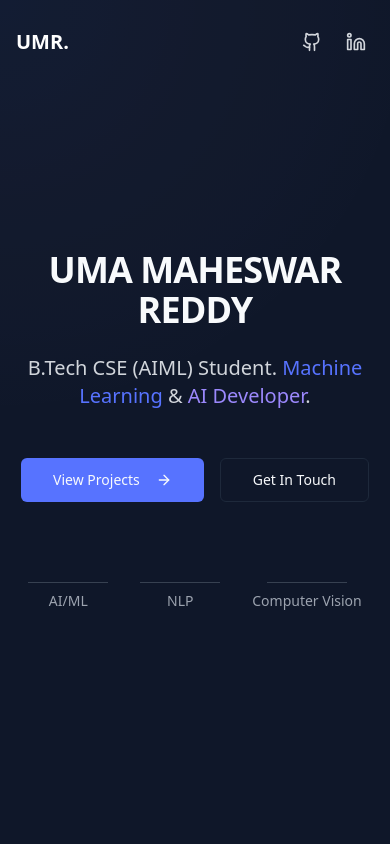
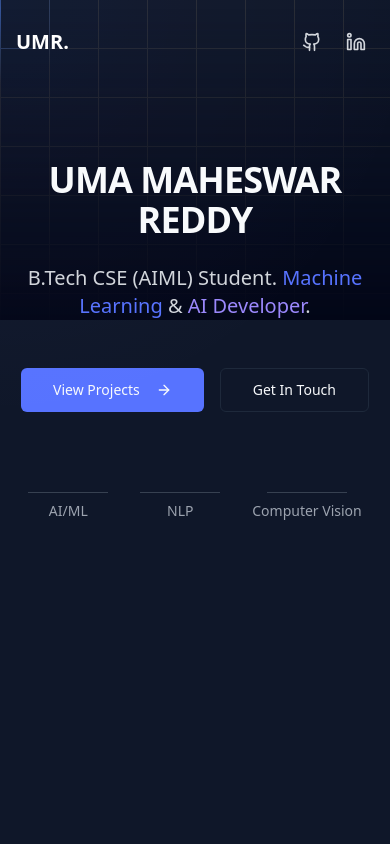
Before and after one commit to Umamahesh8838/uma-portfolio-blueprint, a React (Vite) app: page / in a window 390 px wide. Shown: the top 844 px of the page. Built offline with nearby package versions, Linux system fonts and the light colour scheme.

Commit message:
feat: Integrate background ripple effect
Integrate the `BackgroundCells` component into the project, including installation of `framer-motion` and updating the HeroSection to utilize the new component.

```diff
--- a/package.json
+++ b/package.json
@@ -45,6 +45,7 @@
     "cmdk": "^1.0.0",
     "date-fns": "^3.6.0",
     "embla-carousel-react": "^8.3.0",
+    "framer-motion": "^12.18.1",
     "input-otp": "^1.2.4",
     "lucide-react": "^0.462.0",
     "next-themes": "^0.3.0",
--- a/src/components/HeroSection.tsx
+++ b/src/components/HeroSection.tsx
@@ -2,17 +2,14 @@
 import { ArrowRight } from 'lucide-react';
 import { Button } from '@/components/ui/button';
 import RippleText from '@/components/RippleText';
+import { BackgroundCells } from '@/components/ui/background-ripple-effect';
 
 const HeroSection = () => {
   return (
-    <section id="home" className="min-h-screen flex items-center pt-16 pb-12">
-      <div className="max-w-7xl mx-auto px-4 sm:px-6 lg:px-8 w-full">
+    <section id="home" className="relative">
+      <BackgroundCells className="bg-background">
+        <div className="max-w-7xl mx-auto px-4 sm:px-6 lg:px-8 w-full pointer-events-auto">
           <div className="flex flex-col items-center justify-center text-center">
-          <div className="absolute top-0 left-0 right-0 opacity-80 overflow-hidden h-full -z-10">
-            <div className="absolute top-1/4 left-1/4 w-72 h-72 bg-primary/20 rounded-full blur-3xl"></div>
-            <div className="absolute top-1/3 right-1/4 w-80 h-80 bg-secondary/20 rounded-full blur-3xl"></div>
-          </div>
-
             <h1 className="text-4xl md:text-6xl lg:text-7xl font-bold tracking-tight animate-fade-down">
               <RippleText text="UMA MAHESWAR REDDY" />
             </h1>
@@ -49,6 +46,7 @@ const HeroSection = () => {
             </div>
           </div>
         </div>
+      </BackgroundCells>
     </section>
   );
 };
--- /dev/null
+++ b/src/components/ui/background-ripple-effect.tsx
@@ -0,0 +1,136 @@
+
+"use client";
+
+import React, { useEffect, useRef, useState } from "react";
+import { motion, useAnimation } from "framer-motion";
+import { cn } from "@/lib/utils";
+
+interface BackgroundCellsProps {
+  children?: React.ReactNode;
+  className?: string;
+}
+
+export const BackgroundCells = ({ children, className }: BackgroundCellsProps) => {
+  return (
+    <div className={cn("relative h-screen flex justify-center overflow-hidden", className)}>
+      <BackgroundCellCore />
+      {children && (
+        <div className="relative z-50 mt-40 pointer-events-none select-none">
+          {children}
+        </div>
+      )}
+    </div>
+  );
+};
+
+const BackgroundCellCore = () => {
+  const [mousePosition, setMousePosition] = useState({ x: 0, y: 0 });
+  const ref = useRef<HTMLDivElement>(null);
+
+  const handleMouseMove = (event: React.MouseEvent) => {
+    const rect = ref.current?.getBoundingClientRect();
+    if (rect) {
+      setMousePosition({
+        x: event.clientX - rect.left,
+        y: event.clientY - rect.top,
+      });
+    }
+  };
+
+  const size = 300;
+  return (
+    <div
+      ref={ref}
+      onMouseMove={handleMouseMove}
+      className="h-full absolute inset-0"
+    >
+      <div className="absolute h-[20rem] inset-y-0 overflow-hidden">
+        <div className="absolute h-full w-full pointer-events-none -bottom-2 z-40 bg-slate-950 [mask-image:linear-gradient(to_bottom,transparent,black)]" />
+        <div
+          className="absolute inset-0 z-20 bg-transparent"
+          style={{
+            maskImage: `radial-gradient(${size / 4}px circle at center, white, transparent)`,
+            WebkitMaskImage: `radial-gradient(${size / 4}px circle at center, white, transparent)`,
+            WebkitMaskPosition: `${mousePosition.x - size / 2}px ${
+              mousePosition.y - size / 2
+            }px`,
+            WebkitMaskSize: `${size}px`,
+            maskSize: `${size}px`,
+            pointerEvents: "none",
+            maskRepeat: "no-repeat",
+            WebkitMaskRepeat: "no-repeat",
+          }}
+        >
+          <Pattern cellClassName="border-blue-600 relative z-[100]" />
+        </div>
+        <Pattern className="opacity-[0.5]" cellClassName="border-neutral-700" />
+      </div>
+    </div>
+  );
+};
+
+interface PatternProps {
+  className?: string;
+  cellClassName?: string;
+}
+
+const Pattern = ({ className, cellClassName }: PatternProps) => {
+  const x = new Array(47).fill(0);
+  const y = new Array(30).fill(0);
+  const matrix = x.map((_, i) => y.map((_, j) => [i, j]));
+  const [clickedCell, setClickedCell] = useState<[number, number] | null>(null);
+
+  return (
+    <div className={cn("flex flex-row relative z-30", className)}>
+      {matrix.map((row, rowIdx) => (
+        <div
+          key={`matrix-row-${rowIdx}`}
+          className="flex flex-col relative z-20 border-b"
+        >
+          {row.map((column, colIdx) => {
+            const controls = useAnimation();
+
+            useEffect(() => {
+              if (clickedCell) {
+                const distance = Math.sqrt(
+                  Math.pow(clickedCell[0] - rowIdx, 2) +
+                    Math.pow(clickedCell[1] - colIdx, 2)
+                );
+                controls.start({
+                  opacity: [0, 1 - distance * 0.1, 0],
+                  transition: { duration: distance * 0.2 },
+                });
+              }
+            }, [clickedCell]);
+
+            return (
+              <div
+                key={`matrix-col-${colIdx}`}
+                className={cn(
+                  "bg-transparent border-l border-b border-neutral-600",
+                  cellClassName
+                )}
+                onClick={() => setClickedCell([rowIdx, colIdx])}
+              >
+                <motion.div
+                  initial={{
+                    opacity: 0,
+                  }}
+                  whileHover={{
+                    opacity: [0, 1, 0.5],
+                  }}
+                  transition={{
+                    duration: 0.5,
+                    ease: "backOut",
+                  }}
+                  animate={controls}
+                  className="bg-[rgba(14,165,233,0.3)] h-12 w-12"
+                />
+              </div>
+            );
+          })}
+        </div>
+      ))}
+    </div>
+  );
+};
```
Also changed, not shown: 1 other file (tests, documents, lock files or other folders). Lines whose indentation alone changed are shown as unchanged.
